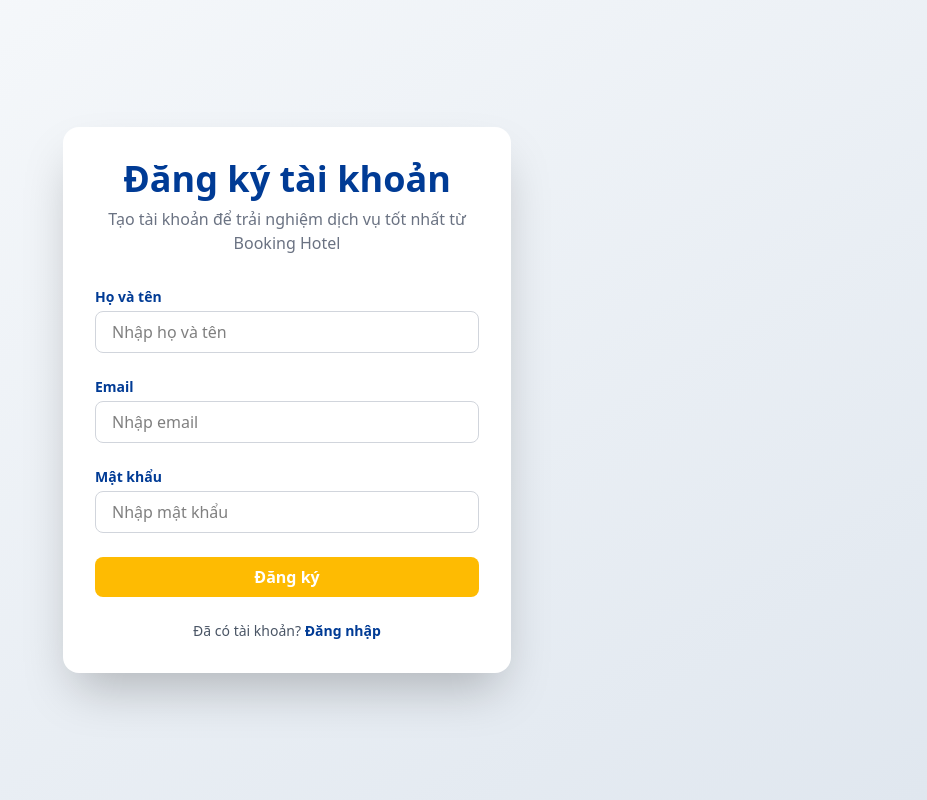
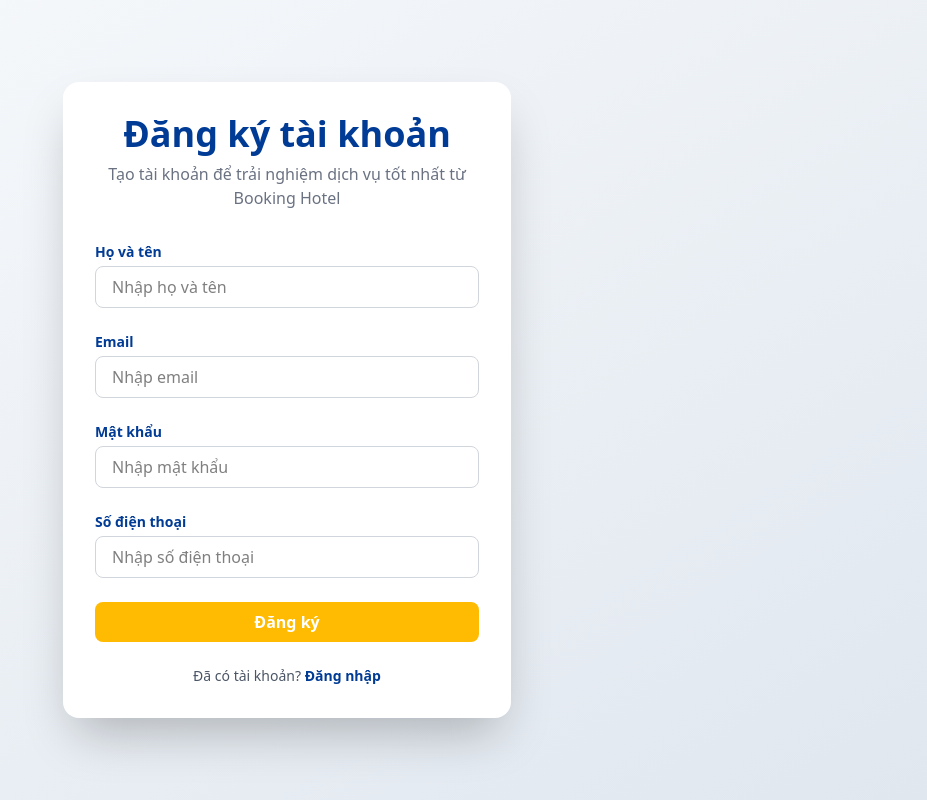
Before and after one commit to nguyenvanhieu3603/Booking-Hotel-, a React (Vite) app: page /register in a window 1280 px wide. Shown: the whole page, without its empty margins (353-1280 px from the left). Built offline with nearby package versions, Linux system fonts and the light colour scheme.

Commit message:
add sth register

```diff
--- a/src/page/Register.jsx
+++ b/src/page/Register.jsx
@@ -1,7 +1,54 @@
-import React from 'react';
-import { Link } from "react-router-dom";
+import React, { useState } from 'react';
+import { Link, useNavigate } from "react-router-dom";
+import axios from "axios";
 
 function Register() {
+  const navigate = useNavigate();
+  const [fullName, setFullName] = useState('');
+  const [email, setEmail] = useState('');
+  const [password, setPassword] = useState('');
+  const [phone, setPhone] = useState('');
+  const [message, setMessage] = useState('');
+  const [isSuccess, setIsSuccess] = useState(false);
+  const [isLoading, setIsLoading] = useState(false);
+
+  const handleRegister = async (e) => {
+    e.preventDefault();
+    setMessage('');
+    setIsSuccess(false);
+    setIsLoading(true);
+
+    try {
+      const res = await axios.post('http://localhost/bookingBackend/api/user/register', {
+        fullName,
+        email,
+        password,
+        phone
+      });
+
+      if (res.data.success) {
+        setMessage(res.data.message || "Đăng ký thành công.");
+        setIsSuccess(true);
+        setTimeout(() => {
+          navigate("/login");
+        }, 2000);
+      } else {
+        setMessage(res.data.error || "Đăng ký thất bại.");
+        setIsSuccess(false);
+      }
+    } catch (err) {
+      setMessage(
+        err.response?.data?.error ||
+        err.response?.data?.message ||
+        err.message ||
+        "Có lỗi xảy ra. Vui lòng thử lại."
+      );
+      setIsSuccess(false);
+    } finally {
+      setIsLoading(false);
+    }
+  };
+
   return (
     <div className="flex items-center justify-center min-h-screen bg-gradient-to-br from-[#f8fafc] to-[#e0e7ef]">
       <div className="p-8 bg-white rounded-2xl shadow-2xl w-full max-w-md">
@@ -9,13 +56,16 @@ function Register() {
           <h1 className="text-4xl font-extrabold text-[#003b95] mb-2">Đăng ký tài khoản</h1>
           <p className="text-gray-500">Tạo tài khoản để trải nghiệm dịch vụ tốt nhất từ Booking Hotel</p>
         </div>
-        <form className="space-y-6">
+        <form className="space-y-6" onSubmit={handleRegister}>
           <div>
             <label className="block text-sm font-semibold text-[#003b95]">Họ và tên</label>
             <input
               type="text"
               className="mt-1 block w-full rounded-lg border border-gray-300 px-4 py-2 focus:ring-2 focus:ring-[#febb02] focus:border-[#003b95] focus:outline-none"
               placeholder="Nhập họ và tên"
+              value={fullName}
+              onChange={e => setFullName(e.target.value)}
+              required
             />
           </div>
           <div>
@@ -24,6 +74,9 @@ function Register() {
               type="email"
               className="mt-1 block w-full rounded-lg border border-gray-300 px-4 py-2 focus:ring-2 focus:ring-[#febb02] focus:border-[#003b95] focus:outline-none"
               placeholder="Nhập email"
+              value={email}
+              onChange={e => setEmail(e.target.value)}
+              required
             />
           </div>
           <div>
@@ -32,13 +85,31 @@ function Register() {
               type="password"
               className="mt-1 block w-full rounded-lg border border-gray-300 px-4 py-2 focus:ring-2 focus:ring-[#febb02] focus:border-[#003b95] focus:outline-none"
               placeholder="Nhập mật khẩu"
+              value={password}
+              onChange={e => setPassword(e.target.value)}
+              required
             />
           </div>
+          <div>
+            <label className="block text-sm font-semibold text-[#003b95]">Số điện thoại</label>
+            <input
+              type="tel"
+              className="mt-1 block w-full rounded-lg border border-gray-300 px-4 py-2 focus:ring-2 focus:ring-[#febb02] focus:border-[#003b95] focus:outline-none"
+              placeholder="Nhập số điện thoại"
+              value={phone}
+              onChange={e => setPhone(e.target.value)}
+              required
+            />
+          </div>
+          {message && (
+            <div className={`text-sm text-center ${isSuccess ? "text-green-600" : "text-red-600"}`}>{message}</div>
+          )}
           <button
             type="submit"
             className="w-full bg-[#febb02] text-white font-bold py-2 px-4 rounded-lg hover:bg-[#e0a800] transition"
+            disabled={isLoading}
           >
-            Đăng ký
+            {isLoading ? "Đang đăng ký..." : "Đăng ký"}
           </button>
         </form>
         <div className="mt-6 text-center text-sm">
```
